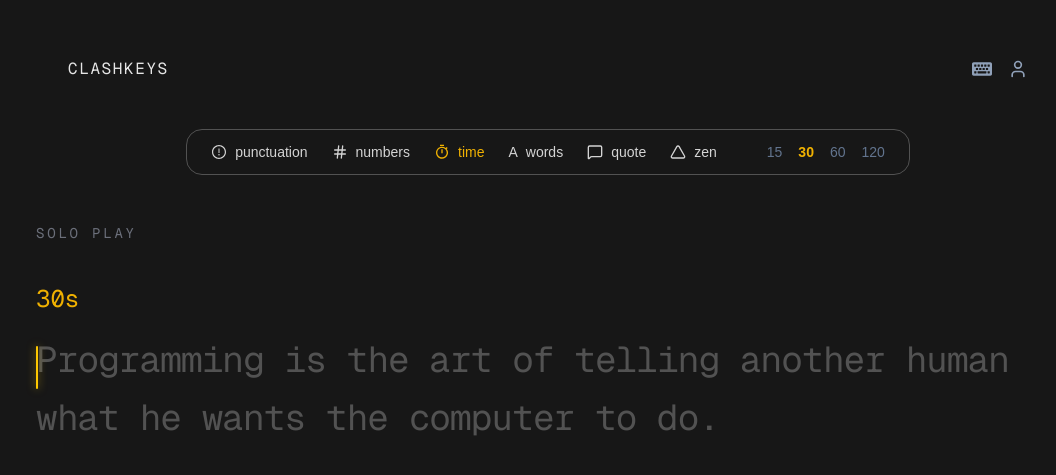
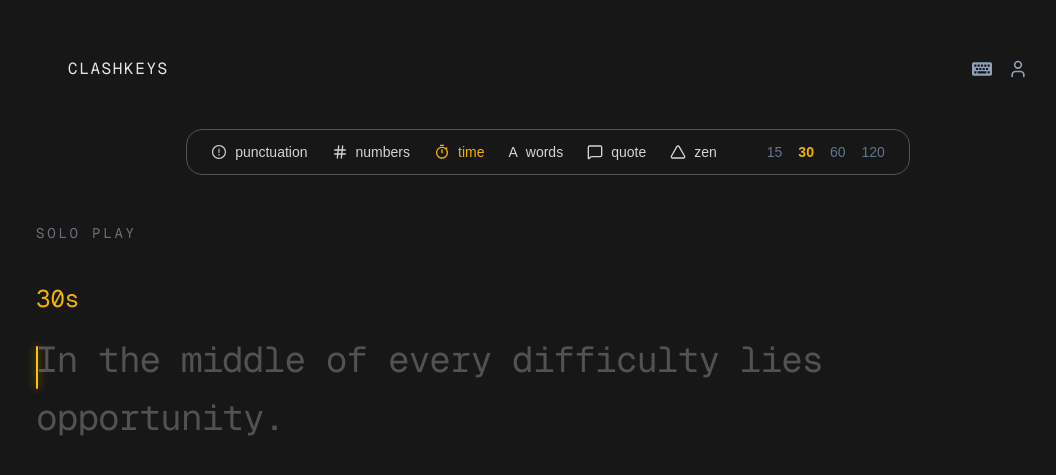
Before and after one commit to Aayush7105/clashkeys, a Next.js app: page /soloplay in a window 1280 px wide. Shown: the part 111-586 px from the top of the page, without its empty margins (92-1148 px from the left). Built offline with nearby package versions, Linux system fonts and the light colour scheme.

Commit message:
text pool added

```diff
--- a/app/soloplay/page.tsx
+++ b/app/soloplay/page.tsx
@@ -1,10 +1,16 @@
 import SoloPlayPage from "@/components/soloplay/soloplay-page";
+import { SOLO_TEXT_POOL } from "@/components/soloplay/text-pool";
 import React from "react";
 
+export const dynamic = "force-dynamic";
+
 const page = () => {
+  const initialText =
+    SOLO_TEXT_POOL[Math.floor(Math.random() * SOLO_TEXT_POOL.length)] ||
+    SOLO_TEXT_POOL[0];
   return (
     <div>
-      <SoloPlayPage />
+      <SoloPlayPage initialText={initialText} />
     </div>
   );
 };
--- a/components/soloplay/soloplay-page.tsx
+++ b/components/soloplay/soloplay-page.tsx
@@ -4,7 +4,11 @@ import React, { useState } from "react";
 import Solonavbar from "./solonavbar";
 import SoloTypingArea from "./solotypingarea";
 
-const SoloPlayPage: React.FC = () => {
+interface SoloPlayPageProps {
+  initialText: string;
+}
+
+const SoloPlayPage: React.FC<SoloPlayPageProps> = ({ initialText }) => {
   const [duration, setDuration] = useState(30);
 
   return (
@@ -20,7 +24,11 @@ const SoloPlayPage: React.FC = () => {
           <span className="font-mono text-md">Solo Play</span>
         </div>
         {/* Reset component completely when duration changes */}
-        <SoloTypingArea key={duration} duration={duration} />
+        <SoloTypingArea
+          key={duration}
+          duration={duration}
+          initialText={initialText}
+        />
       </div>
     </main>
   );
--- a/components/soloplay/solotypingarea.tsx
+++ b/components/soloplay/solotypingarea.tsx
@@ -8,27 +8,18 @@ import React, {
   useMemo,
 } from "react";
 import SoloScorePage from "./soloscorepage";
-
-const TEXT_POOL = [
-  "The quick brown fox jumps over the lazy dog.",
-  "Success is not final, failure is not fatal: it is the courage to continue that counts.",
-  "Programming is the art of telling another human what he wants the computer to do.",
-  "In the middle of every difficulty lies opportunity.",
-  "Move fast and break things. Unless you are breaking things, you are not moving fast enough.",
-  "The only way to do great work is to love what you do.",
-  "Focus is a matter of deciding what things you are not going to do.",
-  "Your time is limited, so don't waste it living someone else's life.",
-];
+import { SOLO_TEXT_POOL } from "./text-pool";
 
 interface SoloTypingAreaProps {
   duration: number;
+  initialText: string;
 }
 
-const SoloTypingArea: React.FC<SoloTypingAreaProps> = ({ duration }) => {
-  const [targetText] = useState(() => {
-    if (typeof window === "undefined") return TEXT_POOL[0];
-    return TEXT_POOL[Math.floor(Math.random() * TEXT_POOL.length)];
-  });
+const SoloTypingArea: React.FC<SoloTypingAreaProps> = ({
+  duration,
+  initialText,
+}) => {
+  const targetText = initialText || SOLO_TEXT_POOL[0];
 
   const [typed, setTyped] = useState("");
   const [isFocused, setIsFocused] = useState(true);
--- /dev/null
+++ b/components/soloplay/text-pool.ts
@@ -0,0 +1,10 @@
+export const SOLO_TEXT_POOL = [
+  "The quick brown fox jumps over the lazy dog.",
+  "Success is not final, failure is not fatal: it is the courage to continue that counts.",
+  "Programming is the art of telling another human what he wants the computer to do.",
+  "In the middle of every difficulty lies opportunity.",
+  "Move fast and break things. Unless you are breaking things, you are not moving fast enough.",
+  "The only way to do great work is to love what you do.",
+  "Focus is a matter of deciding what things you are not going to do.",
+  "Your time is limited, so don't waste it living someone else's life.",
+];
```
